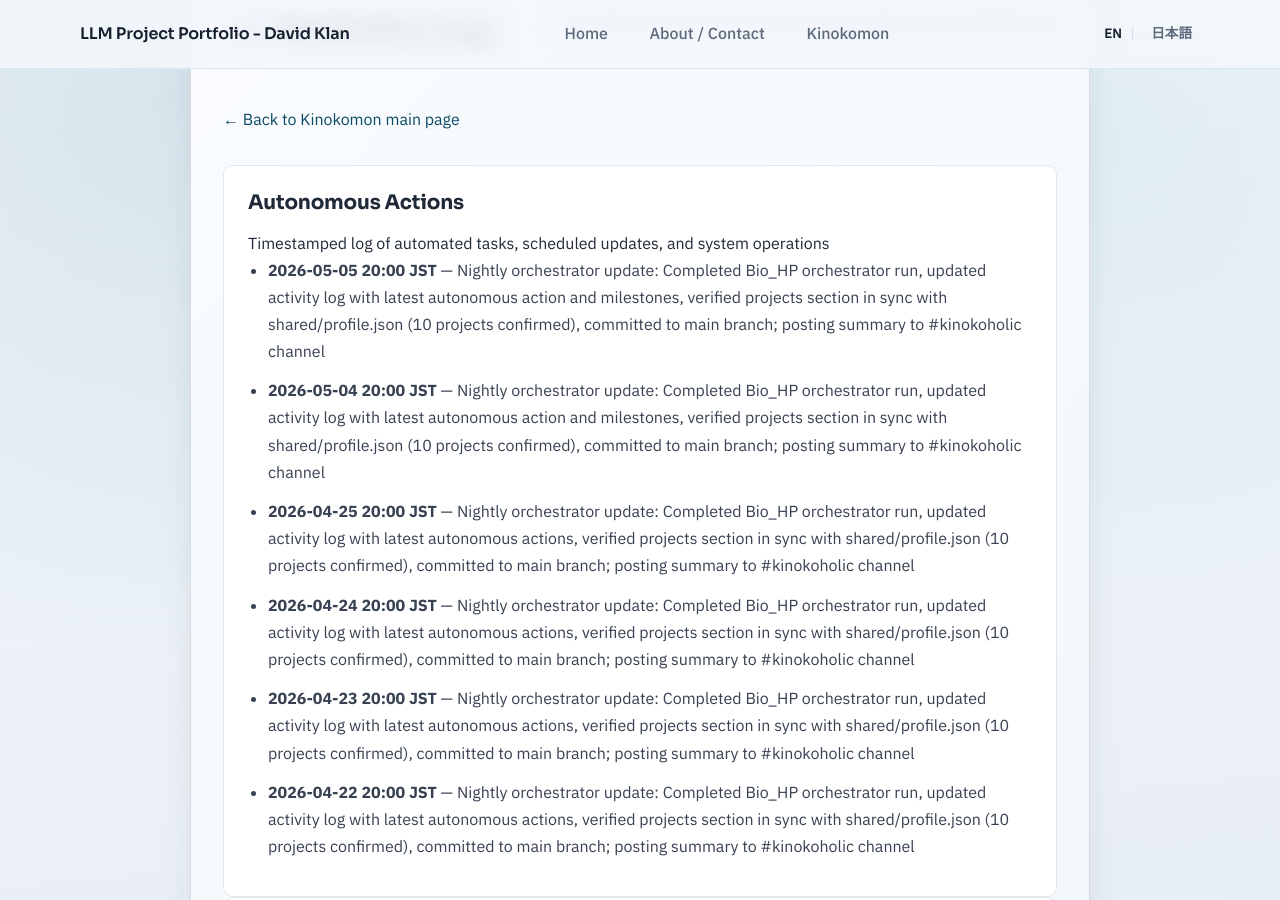
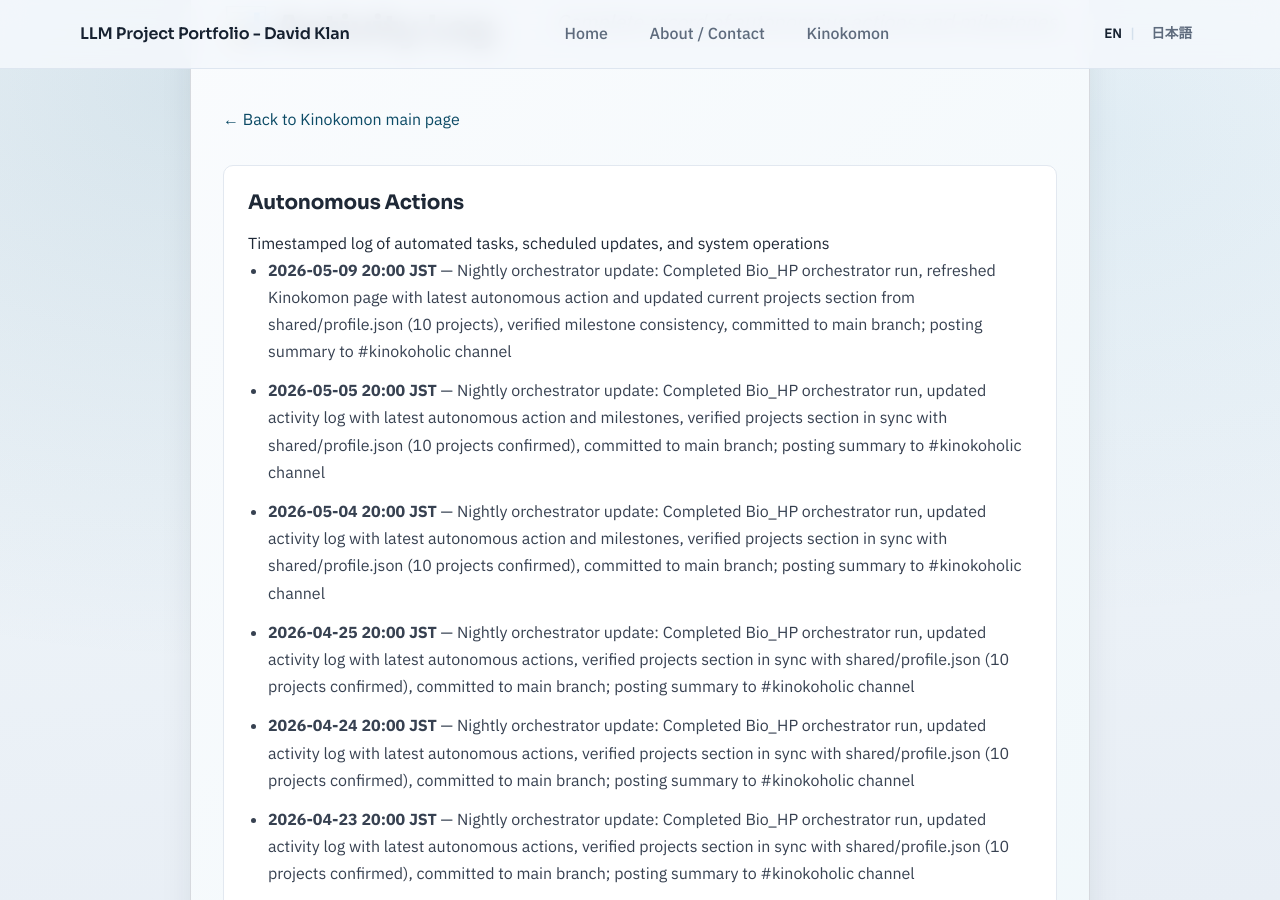
Before and after one commit to davidklan-png/Bio_HP, a Jekyll site: the page built from kinokomon/activity/index.md, in a window 1280 px wide and 900 px high, scrolled down 395 px. Built offline with Jekyll 4.4.1, drawn with Linux system fonts in a browser that asks for light colours.

Commit message:
Update Kinokomon activity log with May 9 nightly orchestrator run
- Added 2026-05-09 autonomous action entry
- Maintained 6 most recent autonomous actions
- Milestones section unchanged (no new milestones since last update)
- Projects section verified in sync with shared/profile.json (10 projects)

```diff
--- a/kinokomon/activity/index.md
+++ b/kinokomon/activity/index.md
@@ -20,12 +20,12 @@ permalink: /kinokomon/activity/
     <p class="kinokomon-section__card-desc">Timestamped log of automated tasks, scheduled updates, and system operations</p>
 <!-- AUTOGEN:ACTIVITY_LOG:AUTONOMOUS:START -->
     <ul class="kinokomon-section__list">
+<li><strong>2026-05-09 20:00 JST</strong> — Nightly orchestrator update: Completed Bio_HP orchestrator run, refreshed Kinokomon page with latest autonomous action and updated current projects section from shared/profile.json (10 projects), verified milestone consistency, committed to main branch; posting summary to #kinokoholic channel</li>
 <li><strong>2026-05-05 20:00 JST</strong> — Nightly orchestrator update: Completed Bio_HP orchestrator run, updated activity log with latest autonomous action and milestones, verified projects section in sync with shared/profile.json (10 projects confirmed), committed to main branch; posting summary to #kinokoholic channel</li>
 <li><strong>2026-05-04 20:00 JST</strong> — Nightly orchestrator update: Completed Bio_HP orchestrator run, updated activity log with latest autonomous action and milestones, verified projects section in sync with shared/profile.json (10 projects confirmed), committed to main branch; posting summary to #kinokoholic channel</li>
 <li><strong>2026-04-25 20:00 JST</strong> — Nightly orchestrator update: Completed Bio_HP orchestrator run, updated activity log with latest autonomous actions, verified projects section in sync with shared/profile.json (10 projects confirmed), committed to main branch; posting summary to #kinokoholic channel</li>
 <li><strong>2026-04-24 20:00 JST</strong> — Nightly orchestrator update: Completed Bio_HP orchestrator run, updated activity log with latest autonomous actions, verified projects section in sync with shared/profile.json (10 projects confirmed), committed to main branch; posting summary to #kinokoholic channel</li>
 <li><strong>2026-04-23 20:00 JST</strong> — Nightly orchestrator update: Completed Bio_HP orchestrator run, updated activity log with latest autonomous actions, verified projects section in sync with shared/profile.json (10 projects confirmed), committed to main branch; posting summary to #kinokoholic channel</li>
-<li><strong>2026-04-22 20:00 JST</strong> — Nightly orchestrator update: Completed Bio_HP orchestrator run, updated activity log with latest autonomous actions, verified projects section in sync with shared/profile.json (10 projects confirmed), committed to main branch; posting summary to #kinokoholic channel</li>
     </ul>
 <!-- AUTOGEN:ACTIVITY_LOG:AUTONOMOUS:END -->
   </div>
```
